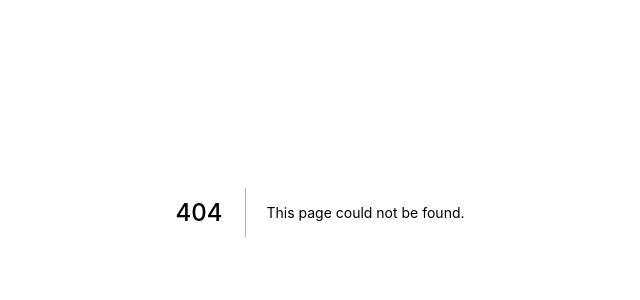
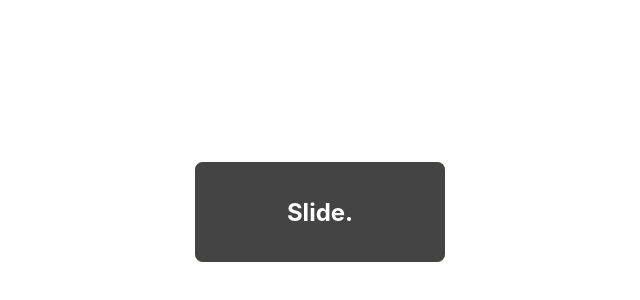
Before and after one commit to box8741/animation-web, a Next.js app: page /framer-motion/slideBar in a window 1280 px wide. Before the commit this address had no page. Shown: the part 188-488 px from the top of the page, without its empty margins (320-960 px from the left). Built offline with nearby package versions, Linux system fonts and the light colour scheme.

Commit message:
add : (framer motion) slideBar 페이지 추가

```diff
--- a/package.json
+++ b/package.json
@@ -19,7 +19,7 @@
     "next": "12.1.6",
     "react": "18.1.0",
     "react-dom": "18.1.0",
-    "react-use-measure": "^2.1.1"
+    "react-use": "^17.3.2"
   },
   "devDependencies": {
     "@types/lodash": "^4.14.182",
--- /dev/null
+++ b/pages/framer-motion/slideBar.tsx
@@ -0,0 +1,125 @@
+import React from "react";
+import styled from "@emotion/styled";
+import {
+  motion,
+  useMotionValue,
+  useTransform,
+  useAnimation,
+  PanInfo,
+} from "framer-motion";
+import { useMeasure } from "react-use";
+import _ from "lodash";
+
+const Container = styled.div`
+  display: flex;
+  width: 100vw;
+  height: 100vh;
+  justify-content: center;
+  align-items: center;
+`;
+
+const SlideBarWrapper = styled.div`
+  position: relative;
+  width: 250px;
+  height: 100px;
+`;
+
+const SlideBarBackground = styled(motion.div)`
+  display: flex;
+  position: absolute;
+  top: 0;
+  left: 0;
+  bottom: 0;
+  right: 0;
+  flex-direction: column;
+  background: red;
+  border-radius: 8px;
+  justify-content: center;
+  padding: 12px;
+  font-weight: bold;
+  color: white;
+`;
+
+const SlideBarUnder = styled(motion.div)`
+  display: flex;
+  justify-content: center;
+  align-items: center;
+  position: absolute;
+  top: 0;
+  left: 0;
+  bottom: 0;
+  right: 0;
+  font-size: 24px;
+  font-weight: bold;
+  color: white;
+  background: #444444;
+  border-radius: 8px;
+`;
+
+const SlideBar = () => {
+  const [wrapperRef, { width }] = useMeasure<HTMLDivElement>();
+  const backgroundRef = React.useRef<HTMLDivElement>(null!);
+  const controls = useAnimation();
+  const x = useMotionValue(0);
+  const fontSize = useTransform(
+    x,
+    [-width, 0, width],
+    ["24px", "16px", "24px"]
+  );
+  const background = useTransform(
+    x,
+    [-width / 2, width / 2],
+    ["#66bb6a", "#ef5350"]
+  );
+
+  const onDragEnd = (
+    event: MouseEvent | TouchEvent | PointerEvent,
+    info: PanInfo
+  ) => {
+    controls.start({ x: 0 });
+    const { x } = info.offset;
+    if (x >= width / 1.3) console.log("삭제");
+    if (x <= -width / 1.3) console.log("수정");
+  };
+
+  React.useEffect(() => {
+    const unsubscribe = x.onChange((x) => {
+      if (x > 0) {
+        backgroundRef.current.innerText = "삭제";
+        backgroundRef.current.style.alignItems = "flex-start";
+      } else {
+        backgroundRef.current.innerText = "수정";
+        backgroundRef.current.style.alignItems = "flex-end";
+      }
+    });
+    return () => unsubscribe();
+  }, [x]);
+
+  return (
+    <Container>
+      <SlideBarWrapper ref={wrapperRef}>
+        <SlideBarBackground
+          ref={backgroundRef}
+          style={{ fontSize, background }}
+        />
+        <SlideBarUnder
+          drag="x"
+          style={{ x }}
+          animate={controls}
+          transition={{ bounceDamping: 0, duration: 0.3 }}
+          dragConstraints={{ left: -width, right: width }}
+          dragElastic={0}
+          dragMomentum={false}
+          dragTransition={{ bounceStiffness: 400 }}
+          whileHover={{ scale: 1.05, boxShadow: "2px 2px 8px #cccccc" }}
+          whileTap={{ scale: 1.1, boxShadow: "4px 4px 12px #aaaaaa" }}
+          onDragEnd={onDragEnd}
+        >
+          Slide.
+        </SlideBarUnder>
+      </SlideBarWrapper>
+    </Container>
+  );
+};
+
+export default SlideBar;
--- a/pages/index.tsx
+++ b/pages/index.tsx
@@ -50,6 +50,9 @@ const Index = () => {
         <Link href={"/framer-motion/autoScrollMotion"}>
           <LinkStyle>autoScrollMotion</LinkStyle>
         </Link>
+        <Link href={"/framer-motion/slideBar"}>
+          <LinkStyle>slideBar</LinkStyle>
+        </Link>
       </Section>
     </Container>
   );
--- a/pages/react-spring/slide.tsx
+++ b/pages/react-spring/slide.tsx
@@ -1,6 +1,6 @@
 import React from "react";
 import { a, useSpring, config } from "@react-spring/web";
-import useMeasure from "react-use-measure";
+import { useMeasure } from "react-use";
 import { useDrag } from "@use-gesture/react";
 import styled from "@emotion/styled";
 import _ from "lodash";
@@ -51,7 +51,7 @@ const ShowSection = styled(a.div)`
 `;
 
 const Slide = ({ children, addFn, deleteFn }: SlideProps) => {
-  const [ref, { width, height }] = useMeasure();
+  const [ref, { width, height }] = useMeasure<HTMLDivElement>();
 
   const [{ x, scale, bg, location }, api] = useSpring(() => ({
     x: 0,
```
Also changed, not shown: 1 other file (tests, documents, lock files or other folders).
